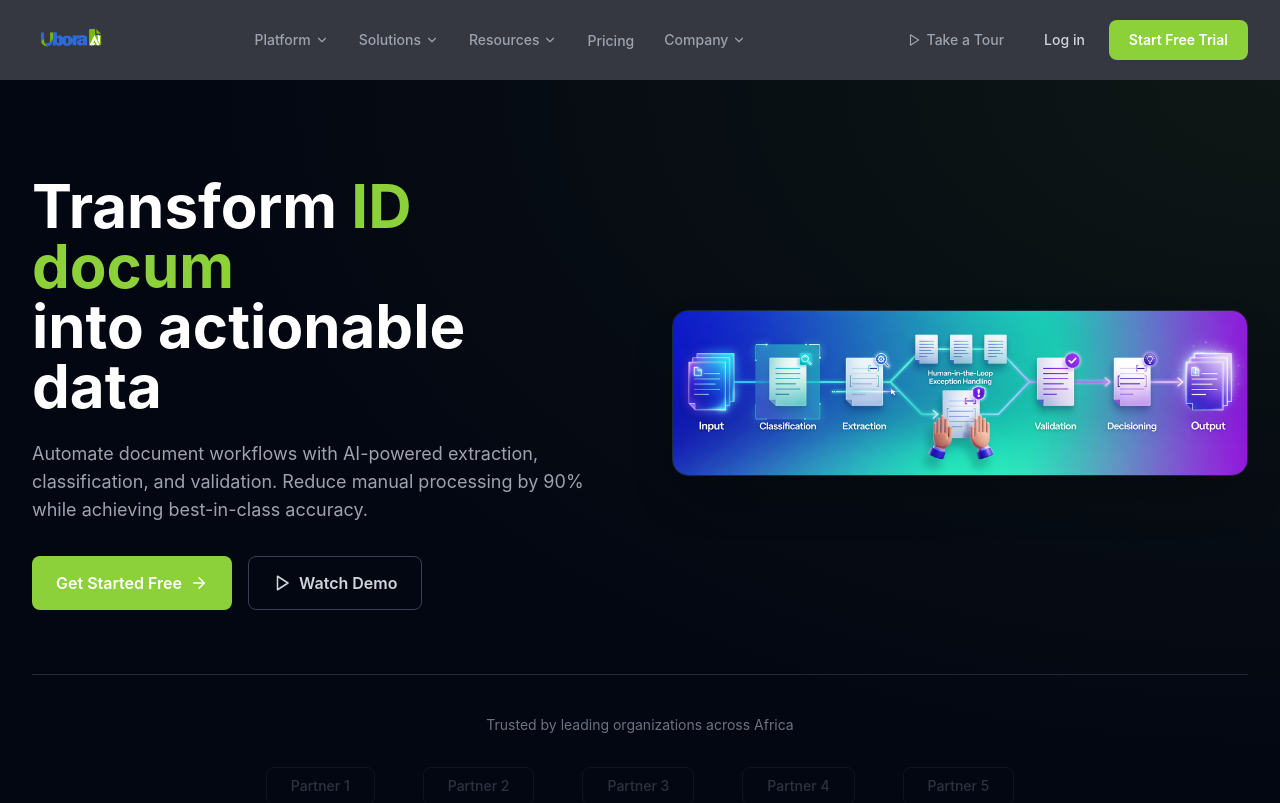
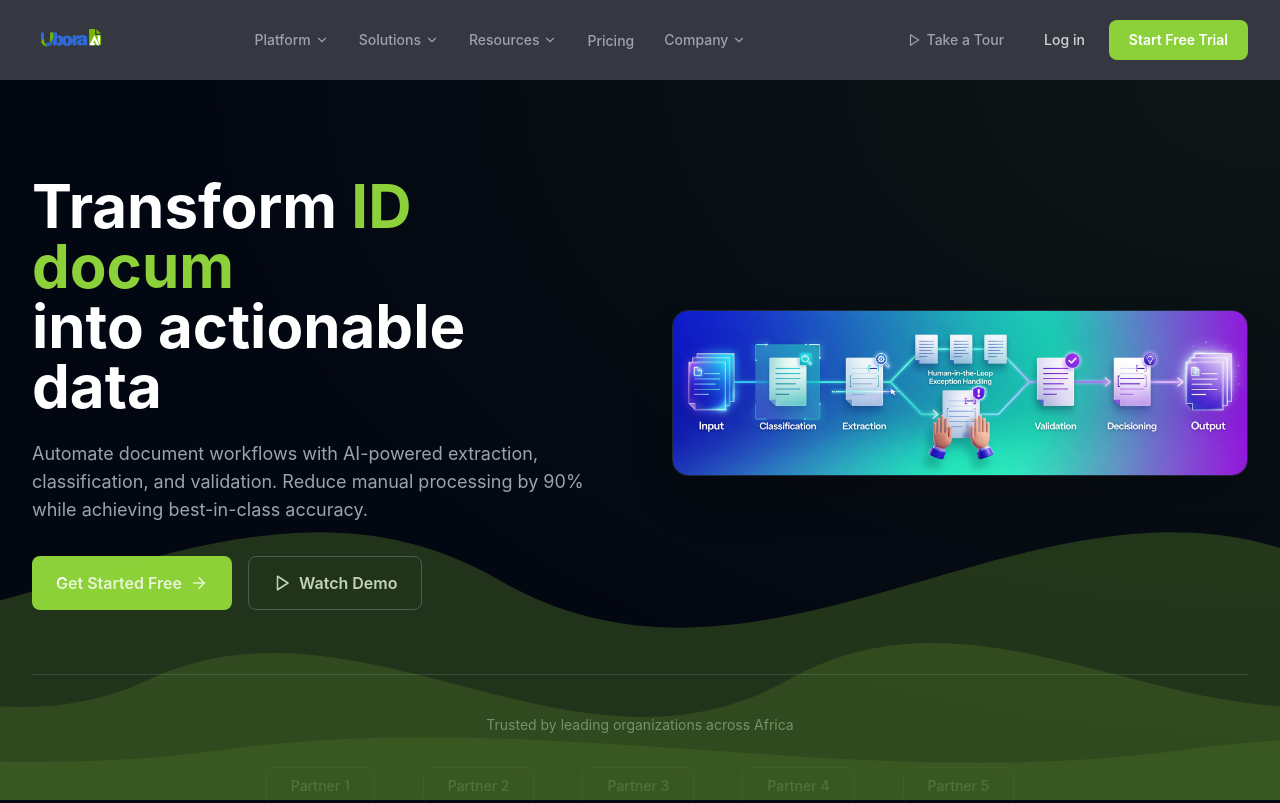
Before and after one commit to synthi-ai/ubora-ai-vitrine, a Next.js app: page / in a window 1280 px wide. Shown: the top 803 px of the page. Built offline with nearby package versions, Linux system fonts and the light colour scheme.

Commit message:
feat(ui): ajouter le fond anime WaveBackground et ajuster les sections
- Nouveau composant WaveBackground
- Ajustements CTABanner, CaseStudies, FAQSection, LogoStrip, MetricsSection, ProductGrid, ResourcesGrid, TabbedPlatform
- Mise a jour des styles globaux et de la page d'accueil

```diff
--- a/src/app/globals.css
+++ b/src/app/globals.css
@@ -83,3 +83,26 @@
     font-family: 'Inter', sans-serif;
   }
 }
+
+/* ── GSAP Wave Background ── */
+@keyframes wave-drift-slow {
+  from { transform: translateX(0); }
+  to   { transform: translateX(-50%); }
+}
+@keyframes wave-drift-mid {
+  from { transform: translateX(0); }
+  to   { transform: translateX(-50%); }
+}
+@keyframes wave-drift-fast {
+  from { transform: translateX(0); }
+  to   { transform: translateX(-50%); }
+}
+.animate-wave-drift-slow {
+  animation: wave-drift-slow 25s linear infinite;
+}
+.animate-wave-drift-mid {
+  animation: wave-drift-mid 18s linear infinite;
+}
+.animate-wave-drift-fast {
+  animation: wave-drift-fast 12s linear infinite;
+}
--- a/src/app/page.tsx
+++ b/src/app/page.tsx
@@ -13,6 +13,7 @@ import FAQSection from '@/components/FAQSection';
 import ResourcesGrid from '@/components/ResourcesGrid';
 import CTABanner from '@/components/CTABanner';
 import Footer from '@/components/Footer';
+import WaveBackground from '@/components/WaveBackground';
 
 // Hero uses react-type-animation which requires browser globals
 const Hero = dynamic(() => import('@/components/Hero'), { ssr: false });
@@ -20,6 +21,7 @@ const Hero = dynamic(() => import('@/components/Hero'), { ssr: false });
 export default function Home() {
   return (
     <>
+      <WaveBackground />
       <Header />
       <Hero />
       <LogoStrip />
--- a/src/components/CTABanner.tsx
+++ b/src/components/CTABanner.tsx
@@ -8,7 +8,7 @@ export default function CTABanner() {
   const isInView = useInView(ref, { once: true, amount: 0.5 });
 
   return (
-    <section ref={ref} className="bg-gray-950 py-16 lg:py-20">
+    <section ref={ref} className="bg-gray-950/95 py-16 lg:py-20">
       <div className="max-w-[1440px] mx-auto px-4 sm:px-6 lg:px-8">
         <motion.div
           className="flex flex-col lg:flex-row lg:items-center lg:justify-between gap-8"
--- a/src/components/CaseStudies.tsx
+++ b/src/components/CaseStudies.tsx
@@ -94,7 +94,7 @@ export default function CaseStudies() {
   const study = caseStudies[current];
 
   return (
-    <section ref={ref} className="bg-white py-20 lg:py-28">
+    <section ref={ref} className="bg-white/95 py-20 lg:py-28">
       <div className="max-w-[1440px] mx-auto px-4 sm:px-6 lg:px-8">
         {/* Heading */}
         <motion.div
--- a/src/components/FAQSection.tsx
+++ b/src/components/FAQSection.tsx
@@ -57,7 +57,7 @@ export default function FAQSection() {
   };
 
   return (
-    <section ref={ref} className="bg-gray-50 py-20 lg:py-28">
+    <section ref={ref} className="bg-gray-50/95 py-20 lg:py-28">
       <div className="max-w-[1440px] mx-auto px-4 sm:px-6 lg:px-8">
         {/* Heading */}
         <motion.div
--- a/src/components/LogoStrip.tsx
+++ b/src/components/LogoStrip.tsx
@@ -20,7 +20,7 @@ export default function LogoStrip() {
   const isInView = useInView(ref, { once: true, amount: 0.5 });
 
   return (
-    <section ref={ref} className="bg-white py-10 lg:py-14 overflow-hidden">
+    <section ref={ref} className="relative bg-white py-10 lg:py-14 overflow-hidden">
       <div className="max-w-[1440px] mx-auto px-4 sm:px-6 lg:px-8">
         <motion.p
           className="text-center text-sm font-medium text-gray-400 uppercase tracking-wider mb-8"
--- a/src/components/MetricsSection.tsx
+++ b/src/components/MetricsSection.tsx
@@ -17,7 +17,7 @@ export default function MetricsSection() {
   return (
     <section
       ref={ref}
-      className="bg-gradient-to-br from-gray-950 via-gray-900 to-gray-950 py-20 lg:py-28 text-white"
+      className="bg-gradient-to-br from-gray-950/95 via-gray-900/95 to-gray-950/95 py-20 lg:py-28 text-white"
     >
       <div className="max-w-[1440px] mx-auto px-4 sm:px-6 lg:px-8">
         <div className="grid grid-cols-1 lg:grid-cols-5 gap-12 lg:gap-20 items-center">
--- a/src/components/ProductGrid.tsx
+++ b/src/components/ProductGrid.tsx
@@ -103,7 +103,7 @@ export default function ProductGrid() {
   const current = solutions[active];
 
   return (
-    <section ref={ref} className="bg-[#0a0a0a] py-16 lg:py-24 text-white overflow-hidden">
+    <section ref={ref} className="bg-[#0a0a0a]/95 py-16 lg:py-24 text-white overflow-hidden">
       {/* -------- Heading with decorative lines -------- */}
       <motion.div
         className="flex items-center justify-center gap-6 mb-16 lg:mb-24 px-4"
--- a/src/components/ResourcesGrid.tsx
+++ b/src/components/ResourcesGrid.tsx
@@ -40,7 +40,7 @@ export default function ResourcesGrid() {
   const isInView = useInView(ref, { once: true, amount: 0.2 });
 
   return (
-    <section ref={ref} className="bg-white py-20 lg:py-28">
+    <section ref={ref} className="bg-white/95 py-20 lg:py-28">
       <div className="max-w-[1440px] mx-auto px-4 sm:px-6 lg:px-8">
         {/* Header row */}
         <motion.div
--- a/src/components/TabbedPlatform.tsx
+++ b/src/components/TabbedPlatform.tsx
@@ -106,7 +106,7 @@ export default function TabbedPlatform() {
   return (
     <section
       ref={ref}
-      className="bg-gray-950 py-20 lg:py-28 text-white overflow-hidden"
+      className="bg-gray-950/95 py-20 lg:py-28 text-white overflow-hidden"
       onMouseEnter={() => setPaused(true)}
       onMouseLeave={() => setPaused(false)}
     >
--- /dev/null
+++ b/src/components/WaveBackground.tsx
@@ -0,0 +1,92 @@
+"use client";
+
+import React, { useRef, useEffect } from "react";
+import gsap from "gsap";
+
+/**
+ * Single global wave overlay — placed ONCE in the page layout.
+ *
+ * Performance:
+ *   - CSS @keyframes for the infinite horizontal drift (GPU-composited, zero JS)
+ *   - ONE gsap.set() call on scroll for vertical parallax (passive listener)
+ *
+ * Visibility:
+ *   - position: fixed, z-index: 1, pointer-events: none
+ *   - Sections must NOT have z-index above 1, OR the waves show through
+ *     semi-transparent / gradient section edges
+ */
+export default function WaveBackground() {
+  const containerRef = useRef<HTMLDivElement>(null);
+
+  useEffect(() => {
+    const el = containerRef.current;
+    if (!el) return;
+
+    // GSAP scroll-linked vertical parallax — single passive listener
+    const onScroll = () => {
+      const scrollY = window.scrollY;
+      const maxScroll =
+        document.documentElement.scrollHeight - window.innerHeight;
+      const progress = maxScroll > 0 ? scrollY / maxScroll : 0;
+
+      // Waves drift upward as user scrolls down (parallax feel)
+      gsap.set(el, { y: progress * -200 });
+    };
+
+    window.addEventListener("scroll", onScroll, { passive: true });
+    onScroll(); // initial position
+
+    return () => window.removeEventListener("scroll", onScroll);
+  }, []);
+
+  return (
+    <div
+      ref={containerRef}
+      className="fixed inset-0 pointer-events-none"
+      style={{ zIndex: 1 }}
+      aria-hidden="true"
+    >
+      {/* Wave 1 — tallest, slowest (25 s loop) */}
+      <div className="absolute bottom-0 left-0 w-[200vw] h-[55vh] animate-wave-drift-slow will-change-transform">
+        <svg
+          className="block w-full h-full"
+          viewBox="0 0 2880 320"
+          preserveAspectRatio="none"
+        >
+          <path
+            d="M0,160 C320,280 640,40 960,160 C1280,280 1600,40 1920,160 C2240,280 2560,40 2880,160 L2880,320 L0,320 Z"
+            fill="rgba(140,209,57,0.22)"
+          />
+        </svg>
+      </div>
+
+      {/* Wave 2 — medium height, mid speed (18 s loop) */}
+      <div className="absolute bottom-0 left-0 w-[200vw] h-[40vh] animate-wave-drift-mid will-change-transform">
+        <svg
+          className="block w-full h-full"
+          viewBox="0 0 2880 320"
+          preserveAspectRatio="none"
+        >
+          <path
+            d="M0,200 C240,80 480,300 720,200 C960,100 1200,320 1440,200 C1680,80 1920,300 2160,200 C2400,100 2640,320 2880,200 L2880,320 L0,320 Z"
+            fill="rgba(140,209,57,0.14)"
+          />
+        </svg>
+      </div>
+
+      {/* Wave 3 — shortest, fastest (12 s loop) */}
+      <div className="absolute bottom-0 left-0 w-[200vw] h-[25vh] animate-wave-drift-fast will-change-transform">
+        <svg
+          className="block w-full h-full"
+          viewBox="0 0 2880 320"
+          preserveAspectRatio="none"
+        >
+          <path
+            d="M0,240 C360,160 720,310 1080,240 C1440,170 1800,310 2160,240 C2520,170 2880,310 2880,240 L2880,320 L0,320 Z"
+            fill="rgba(140,209,57,0.10)"
+          />
+        </svg>
+      </div>
+    </div>
+  );
+}
```
